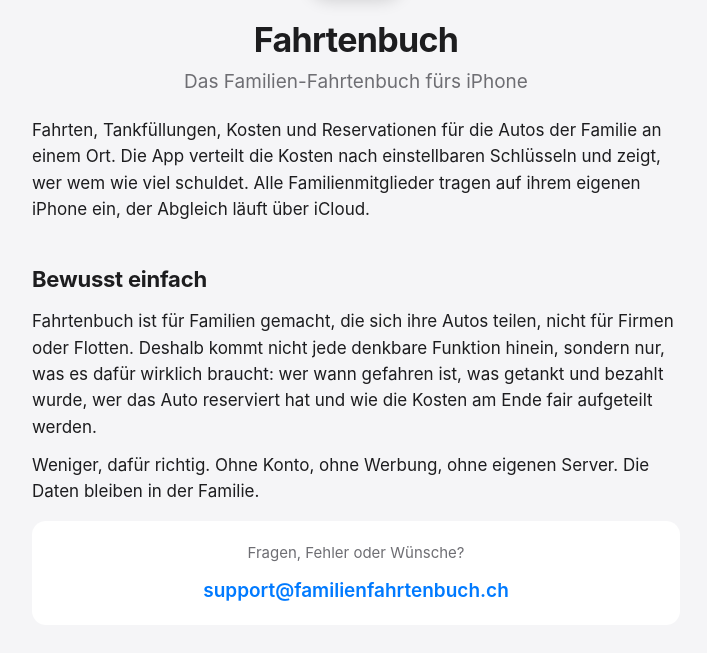
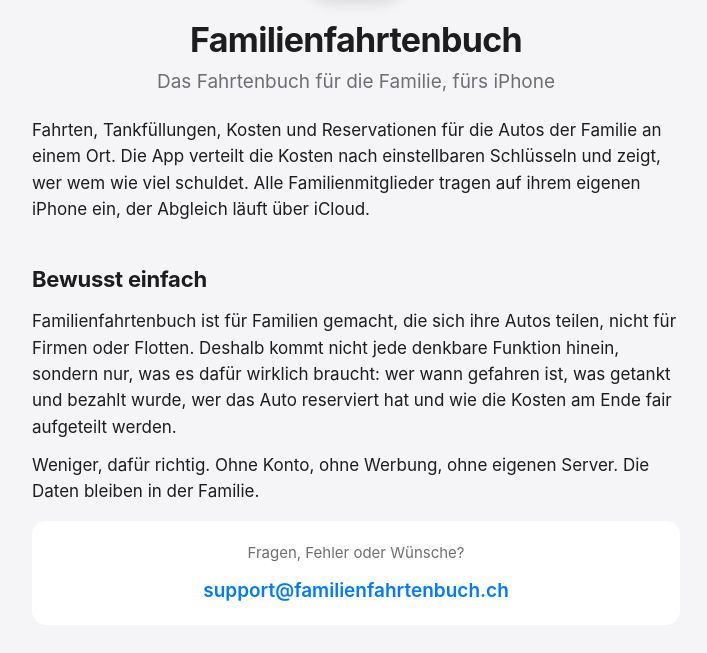
Before and after one commit to Familienfahrtenbuch/familienfahrtenbuch.github.io, a plain HTML site: page index.html in a window 1280 px wide. Shown: the part 147-800 px from the top of the page, without its empty margins (284-991 px from the left). Drawn offline with Linux system fonts and the light colour scheme.

Commit message:
App-Name einheitlich: Familienfahrtenbuch
Co-Authored-By: Claude Opus 5.5 <noreply@anthropic.com>

```diff
--- a/index.html
+++ b/index.html
@@ -3,8 +3,8 @@
 <head>
 <meta charset="utf-8">
 <meta name="viewport" content="width=device-width, initial-scale=1">
-<title>Fahrtenbuch – Support</title>
-<meta name="description" content="Fahrtenbuch: das Familien-Fahrtenbuch fürs iPhone. Fahrten, Tanken, Kosten und Reservationen, gemeinsam über iCloud. Hilfe und Kontakt.">
+<title>Familienfahrtenbuch – Support</title>
+<meta name="description" content="Familienfahrtenbuch: das Fahrtenbuch für die Familie, fürs iPhone. Fahrten, Tanken, Kosten und Reservationen, gemeinsam über iCloud. Hilfe und Kontakt.">
 <link rel="icon" href="icon.png">
 <link rel="apple-touch-icon" href="apple-touch-icon.png">
 <link rel="stylesheet" href="style.css">
@@ -12,15 +12,15 @@
 <body>
 <header>
   <img src="icon.png" alt="">
-  <h1>Fahrtenbuch</h1>
-  <p class="lead">Das Familien-Fahrtenbuch fürs iPhone</p>
+  <h1>Familienfahrtenbuch</h1>
+  <p class="lead">Das Fahrtenbuch für die Familie, fürs iPhone</p>
 </header>
 
 <main>
   <p>Fahrten, Tankfüllungen, Kosten und Reservationen für die Autos der Familie an einem Ort. Die App verteilt die Kosten nach einstellbaren Schlüsseln und zeigt, wer wem wie viel schuldet. Alle Familienmitglieder tragen auf ihrem eigenen iPhone ein, der Abgleich läuft über iCloud.</p>
 
   <h2>Bewusst einfach</h2>
-  <p>Fahrtenbuch ist für Familien gemacht, die sich ihre Autos teilen, nicht für Firmen oder Flotten. Deshalb kommt nicht jede denkbare Funktion hinein, sondern nur, was es dafür wirklich braucht: wer wann gefahren ist, was getankt und bezahlt wurde, wer das Auto reserviert hat und wie die Kosten am Ende fair aufgeteilt werden.</p>
+  <p>Familienfahrtenbuch ist für Familien gemacht, die sich ihre Autos teilen, nicht für Firmen oder Flotten. Deshalb kommt nicht jede denkbare Funktion hinein, sondern nur, was es dafür wirklich braucht: wer wann gefahren ist, was getankt und bezahlt wurde, wer das Auto reserviert hat und wie die Kosten am Ende fair aufgeteilt werden.</p>
   <p>Weniger, dafür richtig. Ohne Konto, ohne Werbung, ohne eigenen Server. Die Daten bleiben in der Familie.</p>
 
   <div class="card contact">
```
Also changed, not shown: datenschutz.html (+4 -4 lines).
